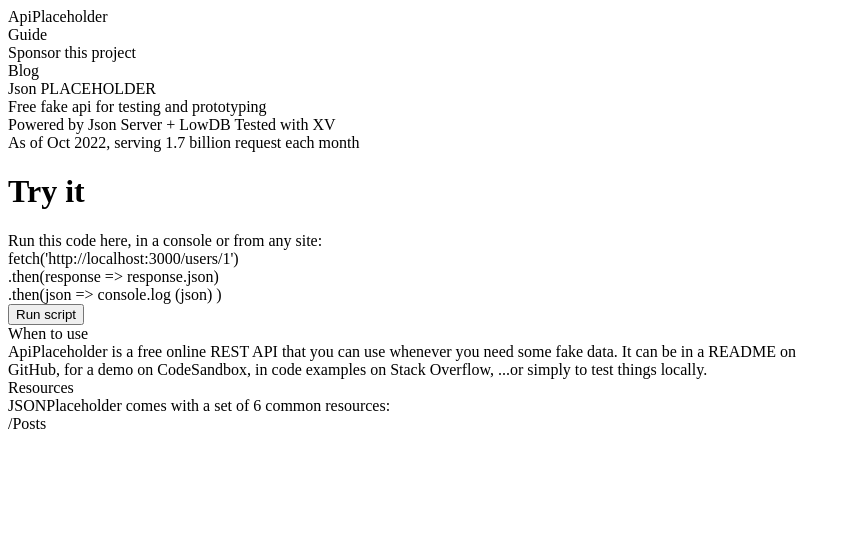
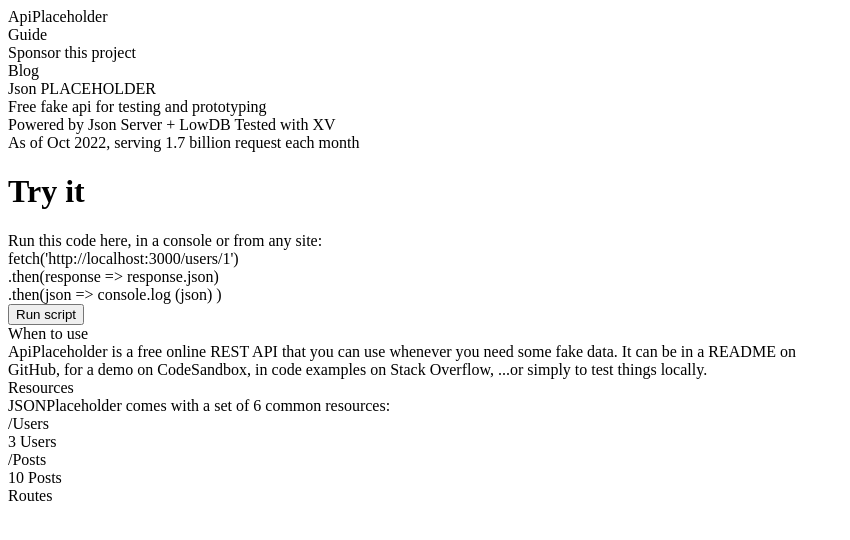
Before and after one commit to Bit-Barron/Simplicity-API, a SvelteKit app in the folder web/: page / in a window 1280 px wide. Shown: the top 540 px of the page, without its empty margins (0-850 px from the left). Built offline with nearby package versions, Linux system fonts and the light colour scheme.

Commit message:
page.svelete

```diff
--- a/web/src/lib/elements/Tryit.svelte
+++ b/web/src/lib/elements/Tryit.svelte
@@ -1,7 +1,7 @@
 <div>
   <h1 class="flex justify-center text-3xl mt-10 mr-64">Try it</h1>
   <div class="text-center ml-9 mt-3">Run this code here, in a console or from any site:</div>
-  <div class="bg-[#222526] p-6 rounded-lg w-96 ml-[1120px] mt-4">
+  <div class="bg-[#222526] p-8 rounded-lg ml-[1120px] mt-4 mr-96">
     <div>
       <span class="text-orange-700">fetch</span><span class="text-green-400"
         >('http://localhost:3000/users/1')</span
--- a/web/src/routes/+page.svelte
+++ b/web/src/routes/+page.svelte
@@ -8,7 +8,7 @@
 
   const handler = async () => {
     const response = await axios.get('http://localhost:3000/users/1');
-    data = response.data
+    data = response.data;
     console.log(data);
   };
 </script>
@@ -35,7 +35,7 @@
         Run script
       </button>
     </div>
-    <div class={showclass ? 'bg-[#222526] p-6 rounded-lg w-96 ml-[1120px] mt-4' : ''}>
+    <div class={showclass ? 'bg-[#222526] p-8 mr-96 rounded-lg  ml-[1120px] mt-4' : ''}>
       {showclass ? fetch('http://localhost:3000/users/1') : ''}
     </div>
 
@@ -49,11 +49,19 @@
       </div>
     </div>
     <div>
-      <div class="text-center mt-20 mr-60 mb-4 text-3xl">Resources</div>
+      <div class="text-center mt-20 mr-56 mb-4 text-3xl">Resources</div>
       <div class="mt-6 text-center ml-10">
         JSONPlaceholder comes with a set of 6 common resources:
       </div>
-      <div class="text-blue-500 flex justify-center mr-80 mt-10">/Posts</div>
+      <div class="flex mt-10 justify-center">
+        <div class="text-blue-500 mr-40 ">/Users</div>
+        <div>3 Users</div>
+      </div>
+      <div class="flex  justify-center">
+        <div class="text-blue-500 mr-40 ">/Posts</div>
+        <div>10 Posts</div>
+      </div>
     </div>
+    <div class="flex justify-center text-2xl">Routes</div>
   </div>
 </div>
```
Also changed, not shown: 2 other files (tests, documents, lock files or other folders).
